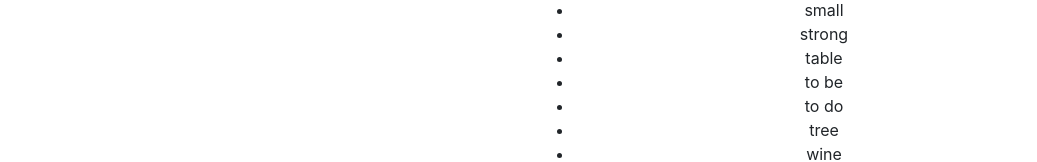
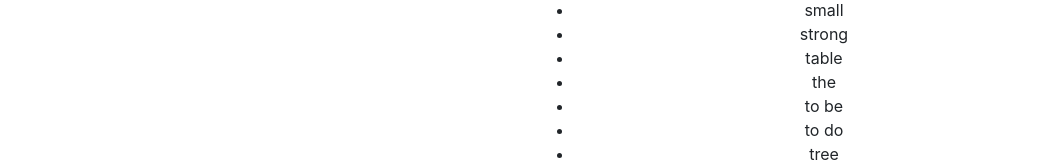
Before and after one commit to tommcandrew/Word-Box, a React (Create React App) app: page / in a window 1280 px wide. Shown: the part 506-668 px from the top of the page, without its empty margins (121-1158 px from the left). Built offline with nearby package versions, Linux system fonts and the light colour scheme.

Commit message:
add 'the' to the wordlist

```diff
--- a/src/Components/WordListDisplay.js
+++ b/src/Components/WordListDisplay.js
@@ -4,7 +4,7 @@ import { Container, Row, Col } from 'react-bootstrap';
 import 'bootstrap/dist/css/bootstrap.css';
 
 const WordListDisplay = (props) =>  {
-    var wordList = [];
+    var wordList = ['the'];
     if (props.types.includes('Nouns')) {
         for (var i in props.words.nouns) {
             wordList.push(props.words.nouns[i].english)
```
